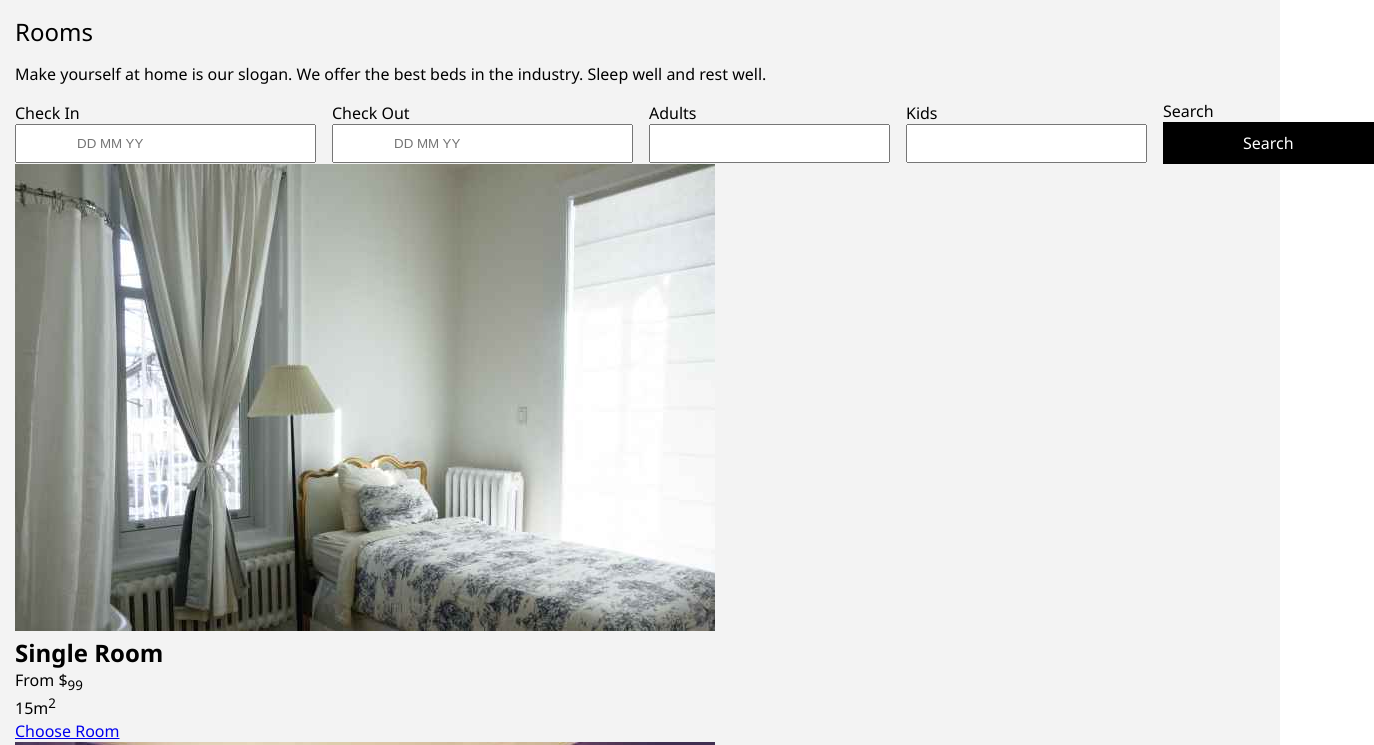
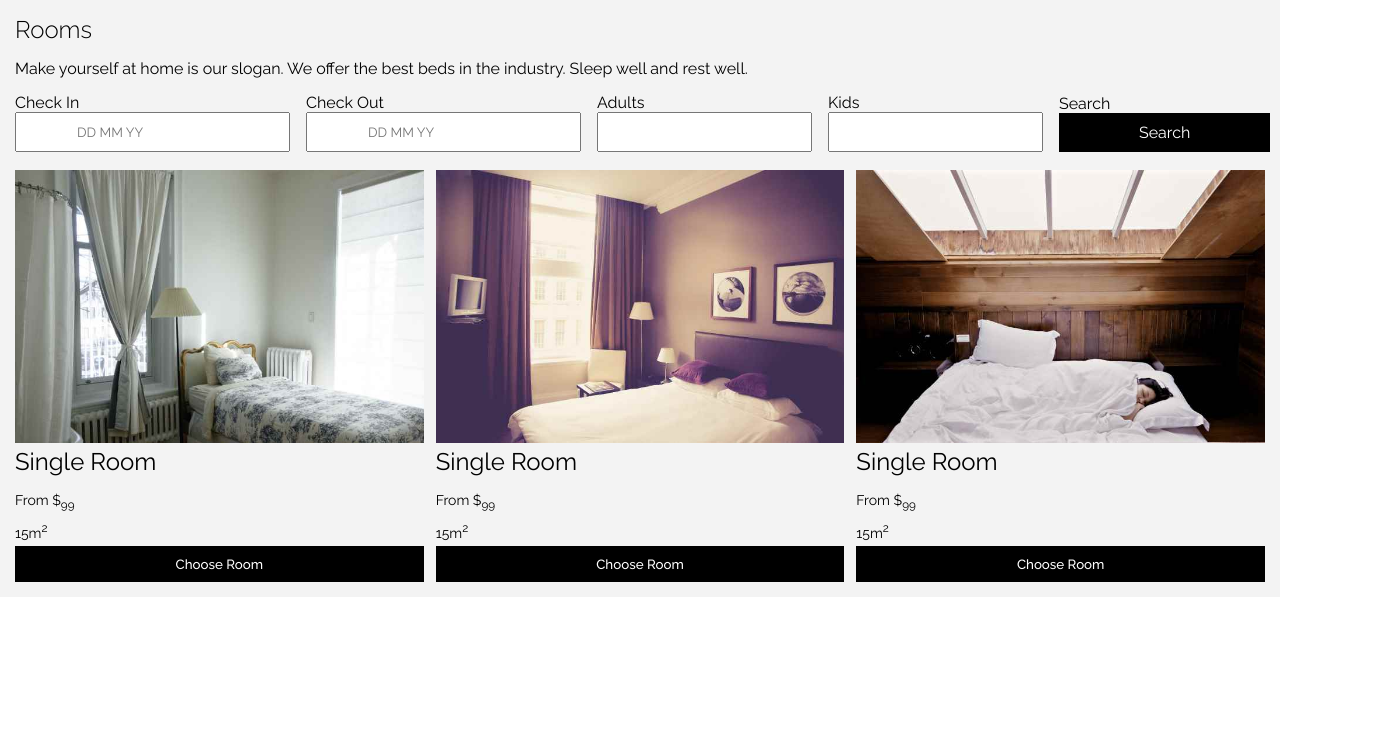
Before and after one commit to Maxpeters12/RWD-PROJECT-DIGITAL-DREAMS, a plain HTML site: page index.html in a window 1280 px wide. Shown: the part 800-1545 px from the top of the page, 1374 px wide, since content can reach past the window. After the commit the page ends 1397 px from the top, so only its background shows below. Drawn offline with Linux system fonts and the light colour scheme.

Commit message:
Modification

```diff
--- a/CSS/style.css
+++ b/CSS/style.css
@@ -1,84 +1,81 @@
-*{
+@import url('https://fonts.googleapis.com/css2?family=Raleway:ital,wght@0,100..900;1,100..900&display=swap');
+
+* {
   margin: 0;
   padding: 0;
   box-sizing: border-box;
+  font-family: 'Raleway', Arial, Helvetica, sans-serif;
 }
 
-:root{
+:root {
   --text-color: #000000;
   --red: #f44336;
   --white: #fff;
   --background-color: #ccc;
 }
 
-body{
-    font-family: 'Segoe UI', Tahoma, sans-serif;
-}
-
-header{
-    background-image: url("../IMAGES/background.jpg");
+header {
+  background-image: url('../IMAGES/background.jpg');
   height: 100vh;
   background-repeat: no-repeat;
   background-size: cover;
 }
 
-nav{
+nav {
   background-color: #ffffff;
   width: 100%;
   padding: 10px;
 }
 
-ul{
+ul {
   display: flex;
   align-items: center;
   list-style-type: none;
   column-gap: 1rem;
 }
 
-ul li:last-child{
+ul li:last-child {
   margin-left: auto;
 }
 
-ul a{
+ul a {
   text-decoration: none;
   font-size: 16px;
   color: var(--text-color);
 }
 
-
 /* Hotel Reservation */
-.hotel-reservation{
+.hotel-reservation {
   max-width: 650px;
   background-color: var(--white);
   margin: 210px 15px;
-
 }
 
-.checks{
+.checks {
   padding: 20px;
 }
 
-.hotel-name{
+.hotel-name {
   background-color: var(--red);
   color: var(--white);
   font-size: 24px;
   padding: 0.8rem;
 }
 
-.check, .adult-and-kids{
+.check,
+.adult-and-kids {
   display: flex;
   gap: 10px;
 }
 
-
-.checks input{
+.checks input {
   width: 300px;
   padding: 10px;
   margin-bottom: 18px;
   border: 1px solid var(--background-color);
 }
 
-.search{
+.search {
   background-color: #555;
   padding: 8px;
   width: 200px;
@@ -86,32 +83,32 @@ ul a{
   color: var(--white);
 }
 
-.search:hover{
+.search:hover {
   background-color: var(--background-color);
   color: var(--text-color);
   cursor: pointer;
 }
 
 /* fill-rooms */
-.fill-rooms{
+.fill-rooms {
   background-color: #f3f3f3;
   padding: 15px;
   width: 100%;
 }
 
-.rooms h2{
+.rooms h2 {
   font-size: 24px;
   font-weight: 300;
   margin-bottom: 15px;
 }
 
-.rooms p{
+.rooms p {
   margin-bottom: 15px;
   font-size: 16px;
   color: var(--text-color);
 }
 
-.input-checks-middle{
+.input-checks-middle {
   display: flex;
   align-items: center;
   /* justify-content: center; */
@@ -119,25 +116,64 @@ ul a{
   column-gap: 1rem;
 }
 
-.input-checks-middle input[type ="text"]
-{
+.input-checks-middle input[type='text'] {
   padding: 10px 60px;
 }
 
-.input-checks-middle input[type ="number"]
-{
+.input-checks-middle input[type='number'] {
   padding: 10px 30px;
 }
 
-.fill-check p{
+.fill-check p {
   background-color: var(--text-color);
   color: var(--white);
   padding: 10px 80px;
-    transition: .1s ease-in;
+  transition: 0.1s ease-in;
 }
 
-.fill-check p:hover{
+.fill-check p:hover {
   background-color: var(--background-color);
   color: var(--text-color);
   cursor: pointer;
 }
+
+.hotel-images {
+  display: flex;
+  flex-direction: row;
+  column-gap: 12px;
+  margin-top: 18px;
+}
+
+.hotel-images > div img{
+    width: 100%;
+}
+
+.hotel-images h2{
+    font-size: 24px;
+    font-weight: 400;
+    margin-bottom: 10px;
+}
+
+.hotel-images p, i{
+    font-size: 14px;
+    line-height: 2;
+}
+.hotel-images i{
+    margin-top: 40px;
+
+}
+
+.hotel-images button{
+    background-color: var(--text-color);
+    padding: 10px;
+    width: 100%;
+    text-align: center;
+    color: var(--white);
+    border: none;
+    font-weight: 500;
+}
+
+.hotel-images button:hover{
+    background-color: var(--background-color);
+    color: var(--text-color);
+}
--- a/index.html
+++ b/index.html
@@ -1,16 +1,18 @@
 <!DOCTYPE html>
 <html lang="en">
   <head>
-    <meta charset="UTF-8">
-    <meta name="viewport" content="width=device-width, initial-scale=1.0">
+    <meta charset="UTF-8" />
+    <meta name="viewport" content="width=device-width, initial-scale=1.0" />
     <title>My project</title>
-    <link rel="stylesheet" href="CSS/style.css">
+    <link rel="stylesheet" href="CSS/style.css" />
   </head>
   <body>
     <header>
       <nav>
         <ul>
-                <li class="logo"><a href="#"><i></i>Logo</a></li>
+          <li class="logo">
+            <a href="#"><i></i>Logo</a>
+          </li>
           <li><a href="#">Rooms</a></li>
           <li><a href="#">About</a></li>
           <li><a href="#">Contact</a></li>
@@ -29,14 +31,13 @@
               <div>
                 <label for="check-in">Check In</label>
               </div>
-                        <input type="date" name="check-in" id="check-in">
+              <input type="date" name="check-in" id="check-in" />
             </div>
             <div class="check-in">
               <div>
                 <label for="check-out">Check Out</label>
-
               </div>
-                        <input type="date" name="check-out" id="check-out">
+              <input type="date" name="check-out" id="check-out" />
             </div>
           </div>
 
@@ -45,13 +46,13 @@
               <div>
                 <label for="adults">Adults</label>
               </div>
-                        <input type="number" name="adults" id="adults">
+              <input type="number" name="adults" id="adults" />
             </div>
             <div class="adults">
               <div>
                 <label for="adults">Kids</label>
               </div>
-                        <input type="number" name="kids" id="kids">
+              <input type="number" name="kids" id="kids" />
             </div>
           </div>
           <div class="search">
@@ -63,25 +64,28 @@
     <section class="fill-rooms">
       <div class="rooms">
         <h2>Rooms</h2>
-            <p>Make yourself at home is our slogan. We offer the best beds in the industry. Sleep well and rest well.</p>
+        <p>
+          Make yourself at home is our slogan. We offer the best beds in the
+          industry. Sleep well and rest well.
+        </p>
       </div>
       <div class="input-checks-middle">
         <div class="fill-check">
           <div class="label"><label for="check-in">Check In</label></div>
-                <input type="text" placeholder="DD MM YY">
+          <input type="text" placeholder="DD MM YY" />
         </div>
         <div class="fill-check">
           <div class="label"><label for="check-out">Check Out</label></div>
-                <input type="text" placeholder="DD MM YY">
+          <input type="text" placeholder="DD MM YY" />
         </div>
 
         <div class="fill-check">
           <div class="label"><label for="adults">Adults</label></div>
-                <input type="number">
+          <input type="number" />
         </div>
         <div class="fill-check">
           <div class="label"><label for="kids">Kids</label></div>
-                <input type="number">
+          <input type="number" />
         </div>
 
         <div class="fill-check">
@@ -91,7 +95,7 @@
       </div>
       <section class="hotel-images">
         <div class="img1">
-                <div><img src="IMAGES/image01.jpg"></div>
+          <div><img src="IMAGES/image01.jpg" /></div>
           <div>
             <h2>Single Room</h2>
             <p>From $<sub>99</sub></p>
@@ -102,13 +106,11 @@
             <i></i>
             <i></i>
           </div>
-                <div>
-                    <a href="#">Choose Room</a>
-                </div>
+          <button>Choose Room</button>
         </div>
 
         <div class="img1">
-                <div><img src="IMAGES/image02.jpg"></div>
+          <div><img src="IMAGES/image02.jpg" /></div>
           <div>
             <h2>Single Room</h2>
             <p>From $<sub>99</sub></p>
@@ -119,13 +121,11 @@
             <i></i>
             <i></i>
           </div>
-                <div>
-                    <a href="#">Choose Room</a>
-                </div>
+          <button>Choose Room</button>
         </div>
 
         <div class="img1">
-                <div><img src="IMAGES/image03.jpg"></div>
+          <div><img src="IMAGES/image03.jpg" /></div>
           <div>
             <h2>Single Room</h2>
             <p>From $<sub>99</sub></p>
@@ -136,11 +136,8 @@
             <i></i>
             <i></i>
           </div>
-                <div>
-                    <a href="#">Choose Room</a>
+          <button>Choose Room</button>
         </div>
-            </div>
-        </section>
     </section>
   </body>
 </html>
```
Lines whose indentation alone changed are shown as unchanged.
